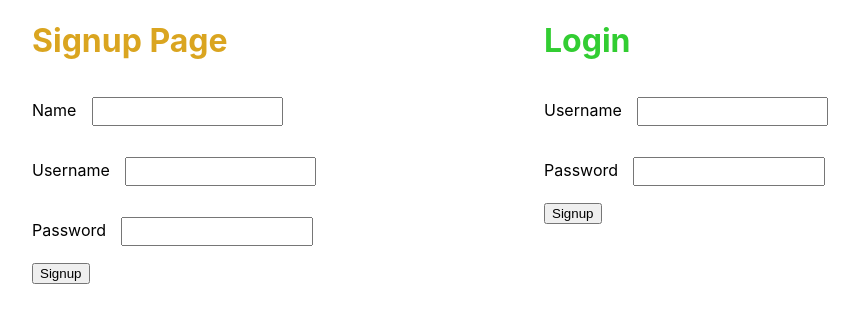
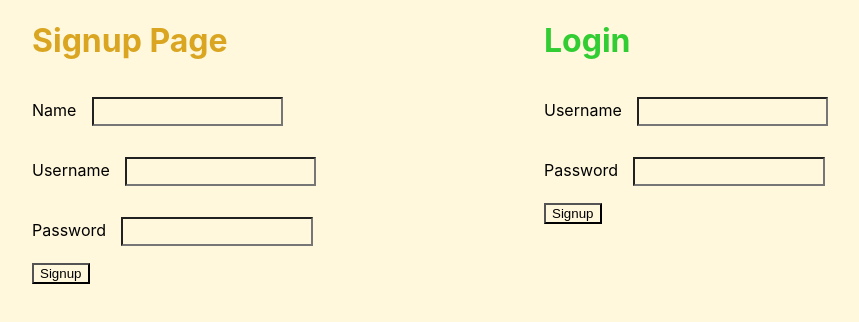
Before and after one commit to dante381/chatgpt_frontend, a React (Create React App) app: page / in a window 1280 px wide. Shown: the top 322 px of the page, without its empty margins (224-1083 px from the left). Built offline with nearby package versions, Linux system fonts and the light colour scheme.

Commit message:
removed bugs

```diff
--- a/src/App.css
+++ b/src/App.css
@@ -1,3 +1,7 @@
+*{
+  background-color:cornsilk;
+}
+
 .Flex-Box {
     display: flex;
     flex-direction: row;
--- a/src/components/login.css
+++ /dev/null
@@ -1,8 +0,0 @@
-.logindiv{
-    height: 50%;
-    width: 50%;
-}
-input{
-    padding: 1%;
-    margin: 3%;
-}
--- a/src/components/login.js
+++ b/src/components/login.js
@@ -1,5 +1,4 @@
 import { Component } from 'react';
-import './login.css'
 import styles from './login.module.css'
 
 class Login extends Component{
@@ -25,7 +24,7 @@ class Login extends Component{
     }
     render(){
         return(
-            <div class="logindiv">
+            <div className={styles.logindiv}>
                 <form onSubmit={this.handleSubmit}>
                     <h1 className={styles.textcolor}> Login </h1>
 
--- a/src/components/login.module.css
+++ b/src/components/login.module.css
@@ -1,3 +1,11 @@
 .textcolor{
     color:limegreen;
 }
+.logindiv{
+    height: 50%;
+    width: 50%;
+}
+input{
+    padding: 1%;
+    margin: 3%;
+}
--- a/src/components/signup.css
+++ /dev/null
@@ -1,5 +0,0 @@
-.signupdiv{
-    height: 50%;
-    width: 50%;
-    margin-left: 20%;
-}
--- a/src/components/signup.js
+++ b/src/components/signup.js
@@ -1,5 +1,4 @@
 import { Component } from 'react';
-import './signup.css';
 import styles from './signup.module.css'
 
 class Signup extends Component{
@@ -29,11 +28,11 @@ class Signup extends Component{
     }
     handleSubmit = (event)=>{
         alert(`${this.state.name} ${this.state.username} ${this.state.password}`)
-        event.preventDefault()
+        // event.preventDefault()
     }
     render(){
         return(
-            <div class="signupdiv">
+            <div className={styles.signupdiv}>
                 <form onSubmit={this.handleSubmit}>
                     <h1 className={styles.textcolor}> Signup Page </h1>
                     <label>Name</label>
--- a/src/components/signup.module.css
+++ b/src/components/signup.module.css
@@ -1,3 +1,8 @@
 .textcolor{
     color: goldenrod;
 }
+.signupdiv{
+    height: 50%;
+    width: 50%;
+    margin-left: 20%;
+}
```
